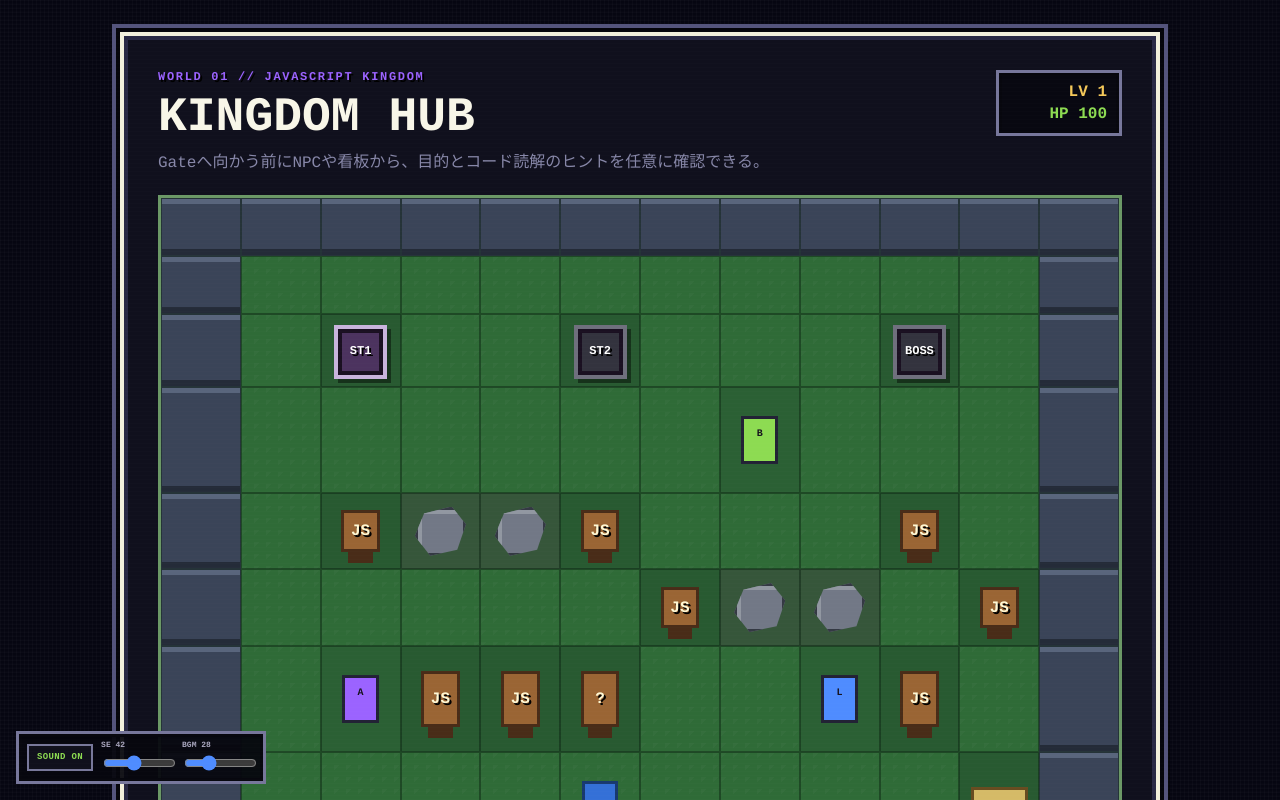
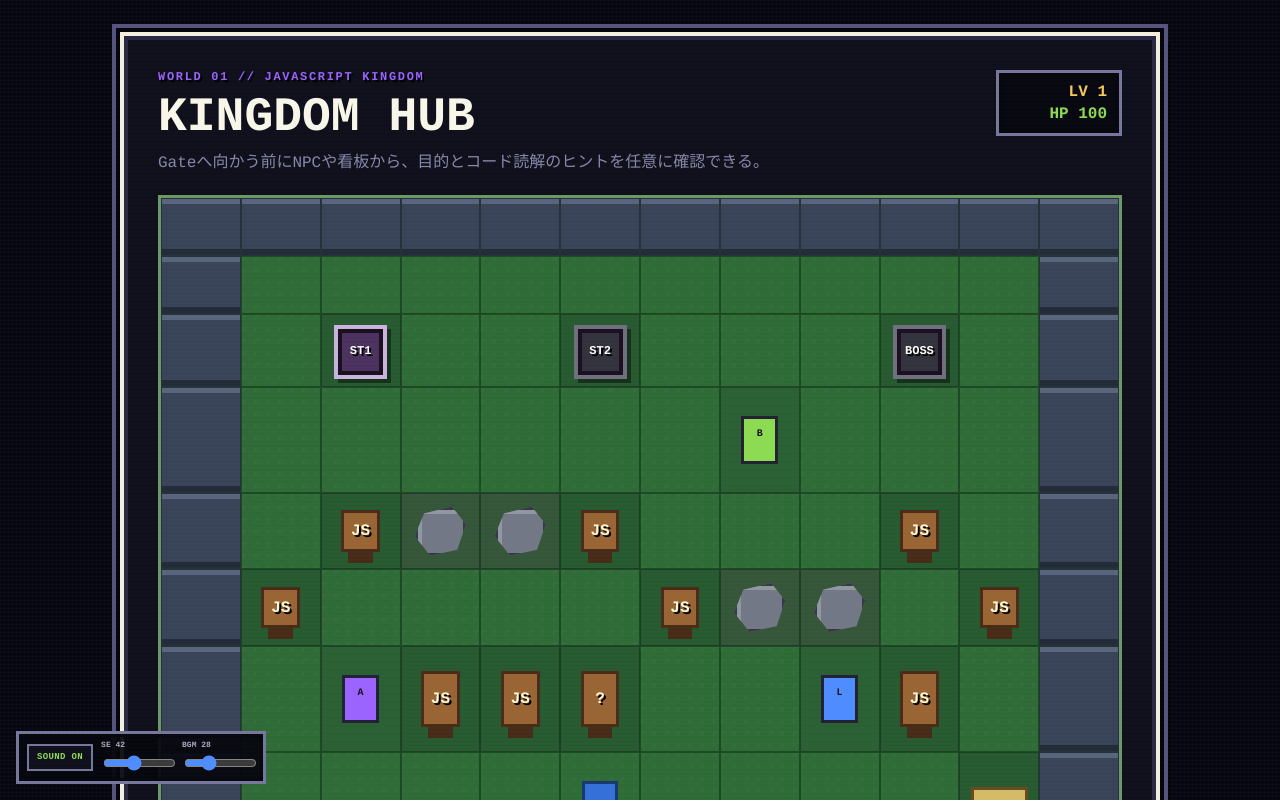
Before and after one commit to mui-1729/code-reading-rpg, a React (Vite) app: page /javascript/field in a window 1280 px wide. Shown: the top 800 px of the page. Built offline with nearby package versions, Linux system fonts and the light colour scheme.

Commit message:
feat: map学習看板をJavaScript Fieldへ追加する

```diff
--- a/src/field/javascriptField.ts
+++ b/src/field/javascriptField.ts
@@ -97,6 +97,13 @@ export const javascriptField: FieldDefinition = {
       learningHintId: 'js-filter',
     },
     {
+      id: 'map-sign',
+      kind: 'sign',
+      x: 1,
+      y: 5,
+      learningHintId: 'js-map',
+    },
+    {
       id: 'comparison-sign',
       kind: 'sign',
       x: 6,
```
